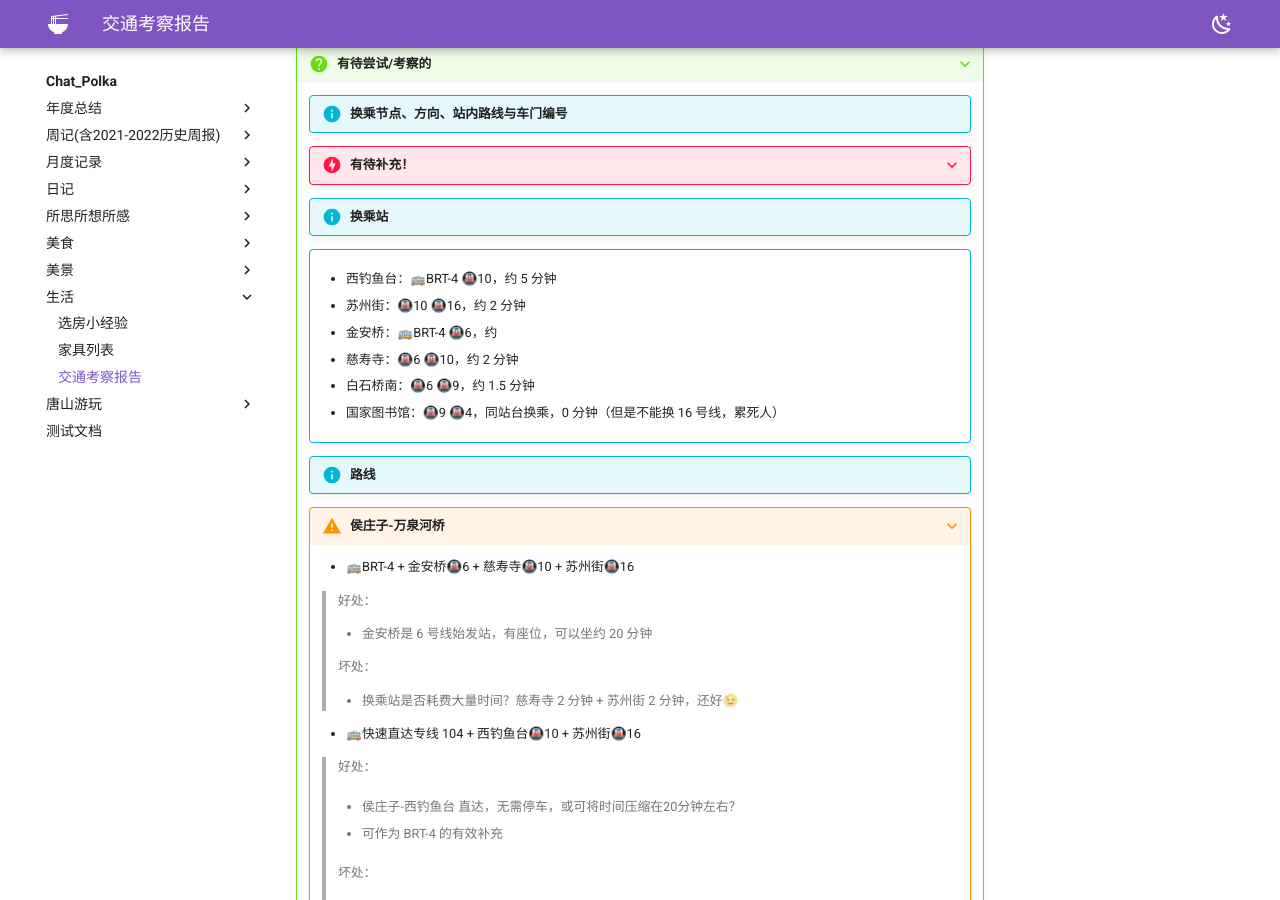
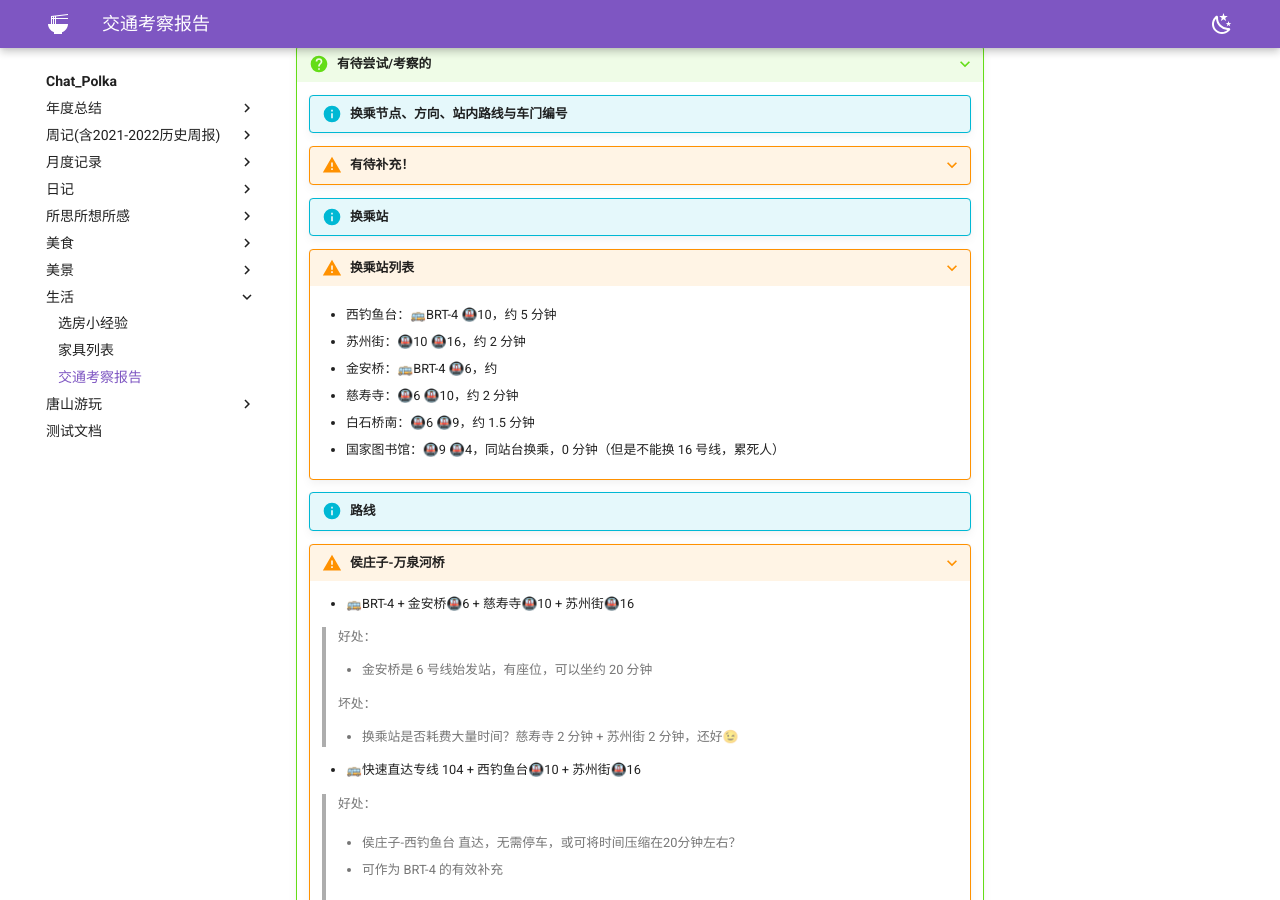
Before and after one commit to Haohahahaha/chat, an MkDocs documentation site: the page built from docs/7-Life/rent-house/Traffic-Survey.md, in a window 1280 px wide and 900 px high, scrolled down 2168 px. Built offline with MkDocs 1.6.1 and Material for MkDocs 9.7.7, drawn with Linux system fonts in a browser that asks for light colours.

Commit message:
2025-03-31_15:21:50 update

```diff
--- a/docs/7-Life/rent-house/Traffic-Survey.md
+++ b/docs/7-Life/rent-house/Traffic-Survey.md
@@ -126,11 +126,11 @@
 
     !!! info "换乘节点、方向、站内路线与车门编号"
 
-    ???+ danger "有待补充！"
+    ???+ warning "有待补充！"
 
     !!! info "换乘站"
 
-    !!! info ""
+    ???+ warning "换乘站列表"
 
         - 西钓鱼台：🚌BRT-4 🚇10，约 5 分钟
 
```
